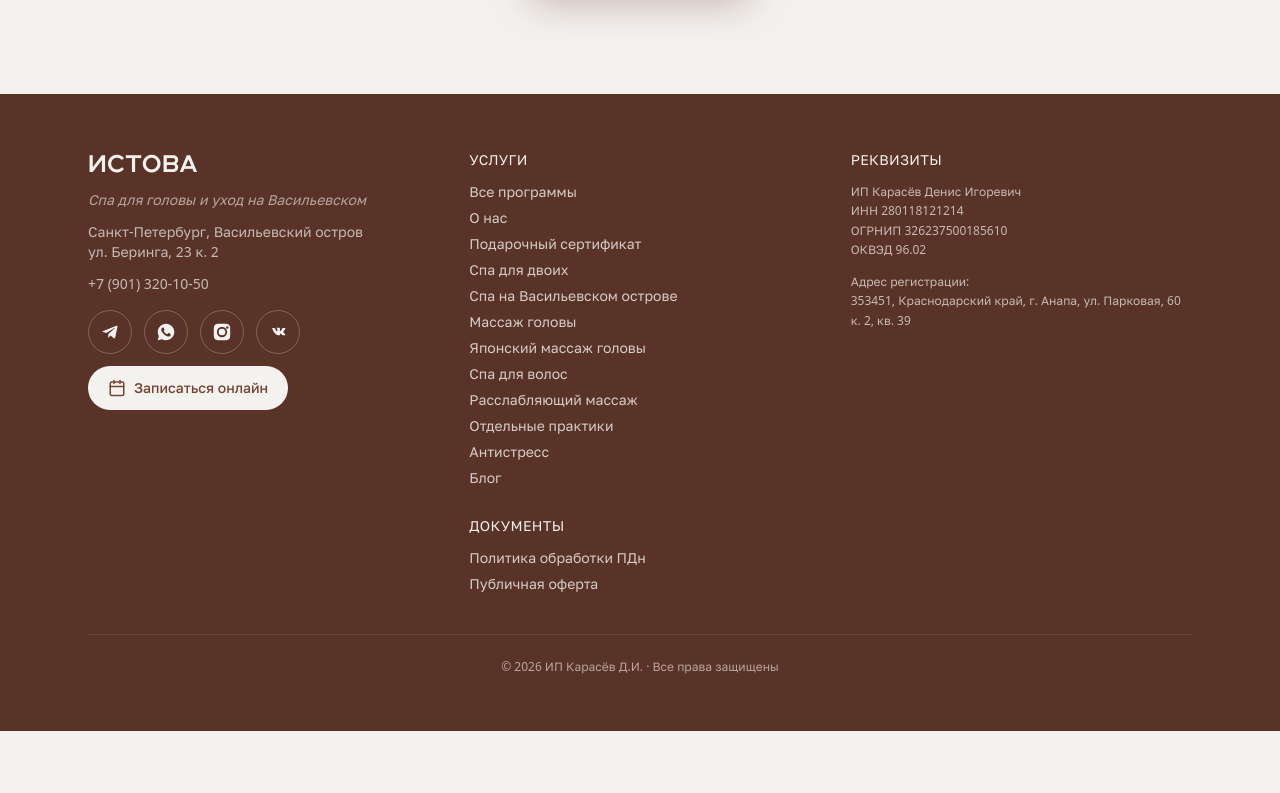
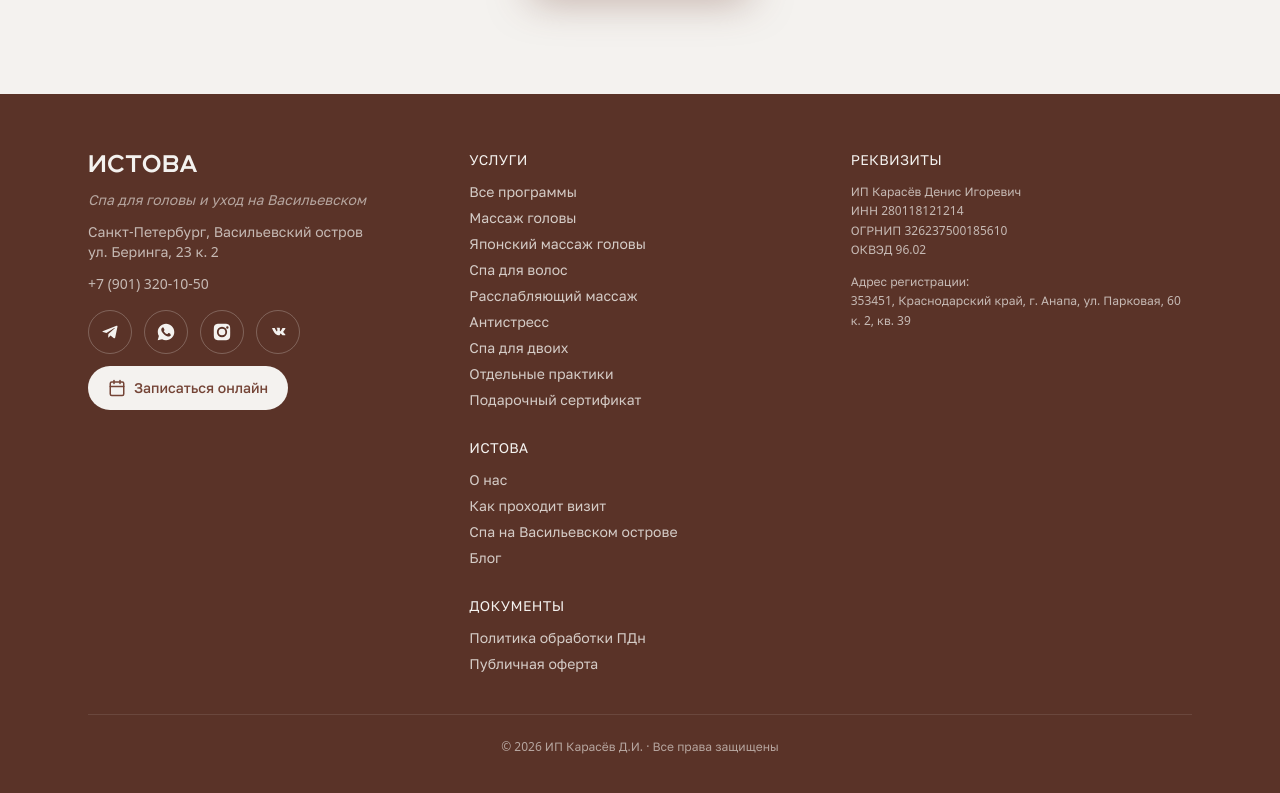
Before and after one commit to Denis02861/istova-site, a Next.js app: page /blog in a window 1280 px wide. Shown: the part 5534-6327 px from the top of the page. Before the commit the page ends 6265 px from the top, so only its background shows below. Built offline with nearby package versions, Linux system fonts and the light colour scheme.

Commit message:
[agent] подвал: услуги отдельно, «Истова» отдельно (о нас, как проходит, Васильевский, блог); ссылки и подписи сохранены

```diff
--- a/app/components/Footer.tsx
+++ b/app/components/Footer.tsx
@@ -23,42 +23,27 @@ export default function Footer() {
           </div>
 
           <div>
+            {/* Подвал по смыслу (Денис 17.11.2026): услуги отдельно, всё про Истову отдельно.
+                Ссылки и подписи прежние — они работают на поиск, менялись только порядок и группы. */}
             <h4 className="text-sand mb-3 text-sm tracking-wide uppercase">Услуги</h4>
             <ul className="space-y-1.5 text-sm mb-7">
-              <li>
-                <a href="/programs/" className="hover:text-sand">Все программы</a>
-              </li>
-              <li>
-                <a href="/o-nas/" className="hover:text-sand">О нас</a>
-              </li>
-              <li>
-                <a href="/podarochnyy-sertifikat/" className="hover:text-sand">Подарочный сертификат</a>
-              </li>
-              <li>
-                <a href="/spa-dlya-dvoih/" className="hover:text-sand">Спа для двоих</a></li>
-              <li><a href="/spa-vasileostrovskiy/" className="hover:text-sand">Спа на Васильевском острове</a>
-              </li>
-              <li>
-                <a href="/massazh-golovy/" className="hover:text-sand">Массаж головы</a>
-              </li>
-              <li>
-                <a href="/yaponskoe-spa-dlya-golovy/" className="hover:text-sand">Японский массаж головы</a>
-              </li>
-              <li>
-                <a href="/spa-dlya-volos/" className="hover:text-sand">Спа для волос</a>
-              </li>
-              <li>
-                <a href="/rasslablyayushchiy-massazh/" className="hover:text-sand">Расслабляющий массаж</a>
-              </li>
-              <li>
-                <a href="/praktiki/" className="hover:text-sand">Отдельные практики</a>
-              </li>
-              <li>
-                <a href="/antistress/" className="hover:text-sand">Антистресс</a>
-              </li>
-              <li>
-                <a href="/blog/" className="hover:text-sand">Блог</a>
-              </li>
+              <li><a href="/programs/" className="hover:text-sand">Все программы</a></li>
+              <li><a href="/massazh-golovy/" className="hover:text-sand">Массаж головы</a></li>
+              <li><a href="/yaponskoe-spa-dlya-golovy/" className="hover:text-sand">Японский массаж головы</a></li>
+              <li><a href="/spa-dlya-volos/" className="hover:text-sand">Спа для волос</a></li>
+              <li><a href="/rasslablyayushchiy-massazh/" className="hover:text-sand">Расслабляющий массаж</a></li>
+              <li><a href="/antistress/" className="hover:text-sand">Антистресс</a></li>
+              <li><a href="/spa-dlya-dvoih/" className="hover:text-sand">Спа для двоих</a></li>
+              <li><a href="/praktiki/" className="hover:text-sand">Отдельные практики</a></li>
+              <li><a href="/podarochnyy-sertifikat/" className="hover:text-sand">Подарочный сертификат</a></li>
+            </ul>
+
+            <h4 className="text-sand mb-3 text-sm tracking-wide uppercase">Истова</h4>
+            <ul className="space-y-1.5 text-sm mb-7">
+              <li><a href="/o-nas/" className="hover:text-sand">О нас</a></li>
+              <li><a href="/kak-prohodit/" className="hover:text-sand">Как проходит визит</a></li>
+              <li><a href="/spa-vasileostrovskiy/" className="hover:text-sand">Спа на Васильевском острове</a></li>
+              <li><a href="/blog/" className="hover:text-sand">Блог</a></li>
             </ul>
 
             <h4 className="text-sand mb-3 text-sm tracking-wide uppercase">Документы</h4>
```
